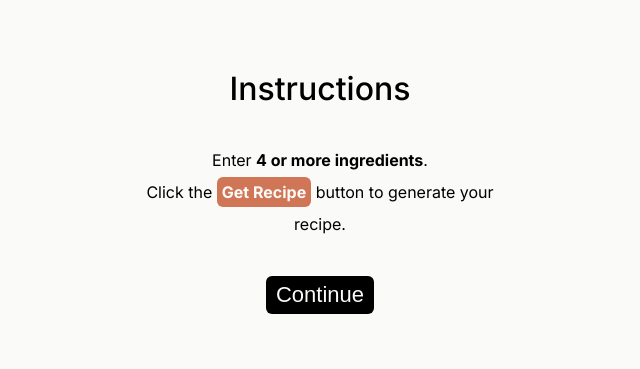
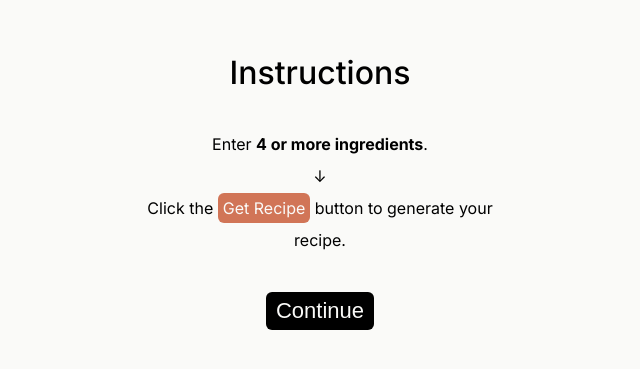
Before and after one commit to Abijahford/chef-claude, a React (Vite) app: page / in a window 1280 px wide. Shown: the part 209-578 px from the top of the page, without its empty margins (320-960 px from the left). Built offline with nearby package versions, Linux system fonts and the light colour scheme.

Commit message:
additionall styling and grammar changes

```diff
--- a/src/components/Instructions.jsx
+++ b/src/components/Instructions.jsx
@@ -6,7 +6,7 @@ export default function Instructions(props) {
       <h1>Instructions</h1>
       <p>
         Enter <b>4 or more ingredients</b>.
-        <br />
+        <br />↓ <br />
         Click the <span>Get Recipe</span> button to generate your recipe.
       </p>
       <button onClick={props.getResume}>Continue</button>
--- a/src/index.css
+++ b/src/index.css
@@ -35,7 +35,6 @@ body {
 .instructions span {
   background-color: #d17557;
   color: #fafaf8;
-  font-weight: bold;
   padding: 5px;
   font-family: Inter, sans-serif;
   border-radius: 6px;
```
